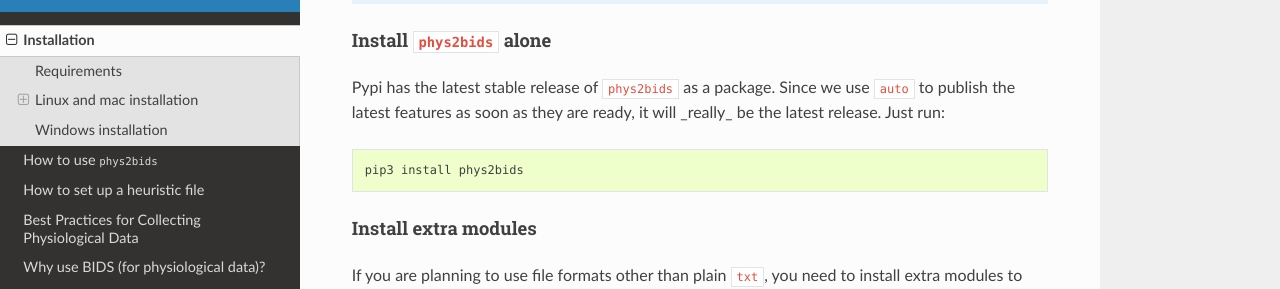
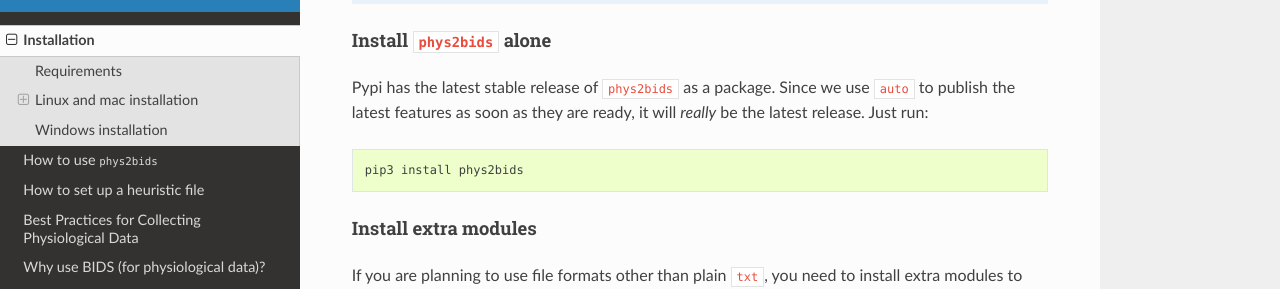
Before and after one commit to physiopy/phys2bids, a Sphinx documentation site: the page built from docs/installation.rst, in a window 1280 px wide and 900 px high, scrolled down 509 px. Shown: the part 180-469 px from the top of the window. Built offline with Sphinx 7.4.7 and the Read the Docs theme 2.0.0, drawn with Linux system fonts in a browser that asks for light colours.

Commit message:
Little reformat

```diff
--- a/docs/contributing.rst
+++ b/docs/contributing.rst
@@ -24,8 +24,8 @@ This will let you run the program with the latest modification, without requirin
     If you want to check, type ``python --version`` in a terminal.
 
 
-Linux, Mac  and Windows developer installation
-----------------------------------------------
+Linux, Mac and Windows developer installation
+---------------------------------------------
 
 Be sure to have ``git`` and ``pip`` installed. Fork the phys2bids repository in GitHub, then open a terminal and run the following code to clone the forked repository and set it as your `origin`::
 
--- a/docs/installation.rst
+++ b/docs/installation.rst
@@ -35,7 +35,7 @@ Install with ``pip``
 Install ``phys2bids`` alone
 ~~~~~~~~~~~~~~~~~~~~~~~~~~~
 
-Pypi has the latest stable release of ``phys2bids`` as a package. Since we use ``auto`` to publish the latest features as soon as they are ready, it will _really_ be the latest release. Just run::
+Pypi has the latest stable release of ``phys2bids`` as a package. Since we use ``auto`` to publish the latest features as soon as they are ready, it will *really* be the latest release. Just run::
 
     pip3 install phys2bids
 
```
